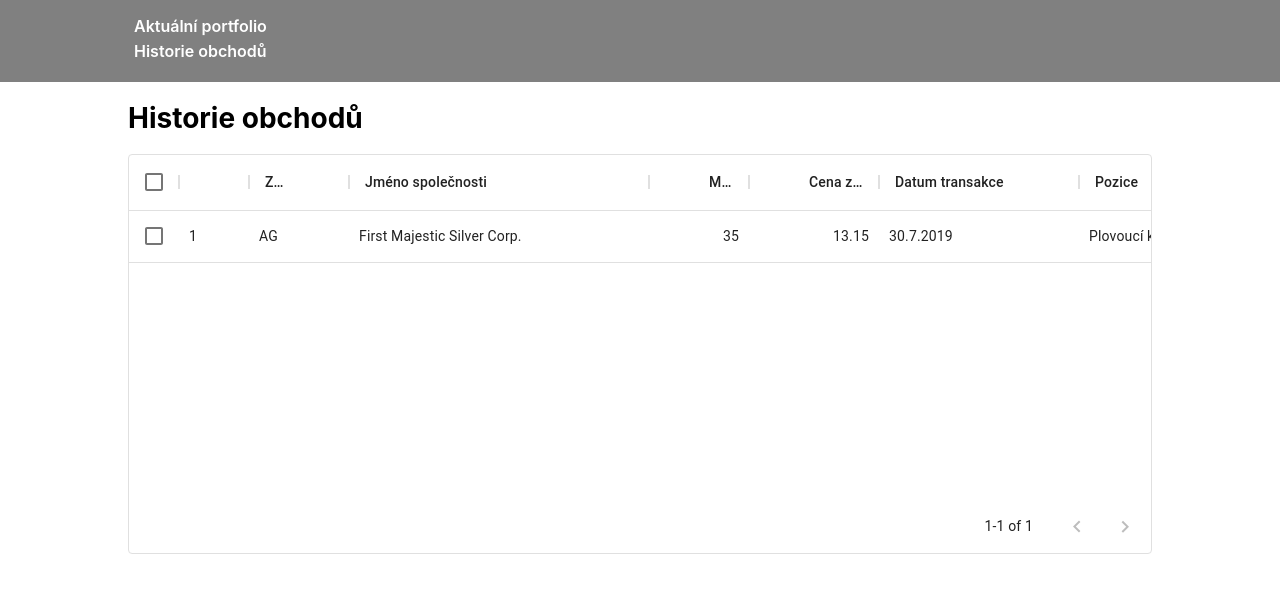
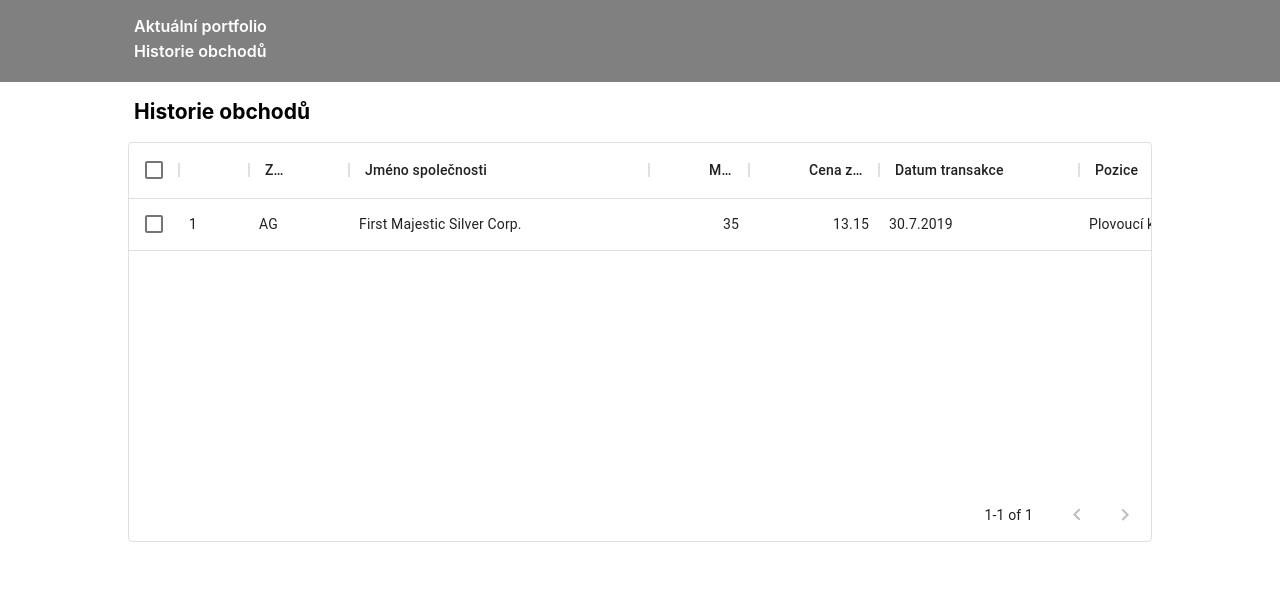
Before and after one commit to Liborias/Obchodovani, a React (Create React App) app: page /trading in a window 1280 px wide. Shown: the top 592 px of the page. Built offline with nearby package versions, Linux system fonts and the light colour scheme; the HTML template or start-up script is replaced by a standard one.

Commit message:
drobné úpravy

```diff
--- a/src/components/trading/Trading.js
+++ b/src/components/trading/Trading.js
@@ -7,7 +7,7 @@ const Trading = (props) => (
 
   <>
 
-    <h1>Historie obchodů</h1>
+    <h2>Historie obchodů</h2>
     <DataTable rows={props.dataRows} />
   </>
 );
```
Also changed, not shown: src/components/business/Business.js (deleted, +0 -13 lines).
